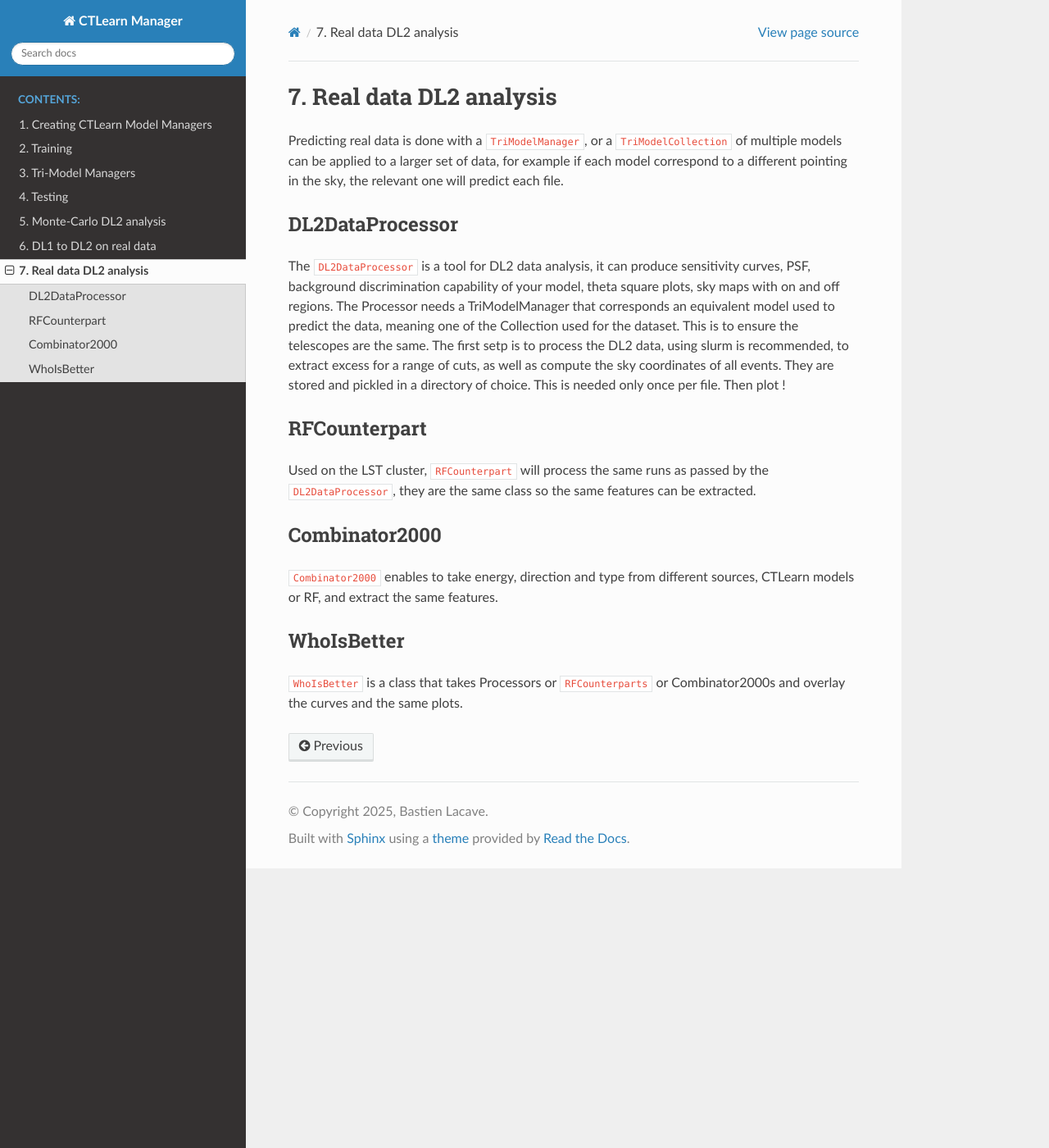
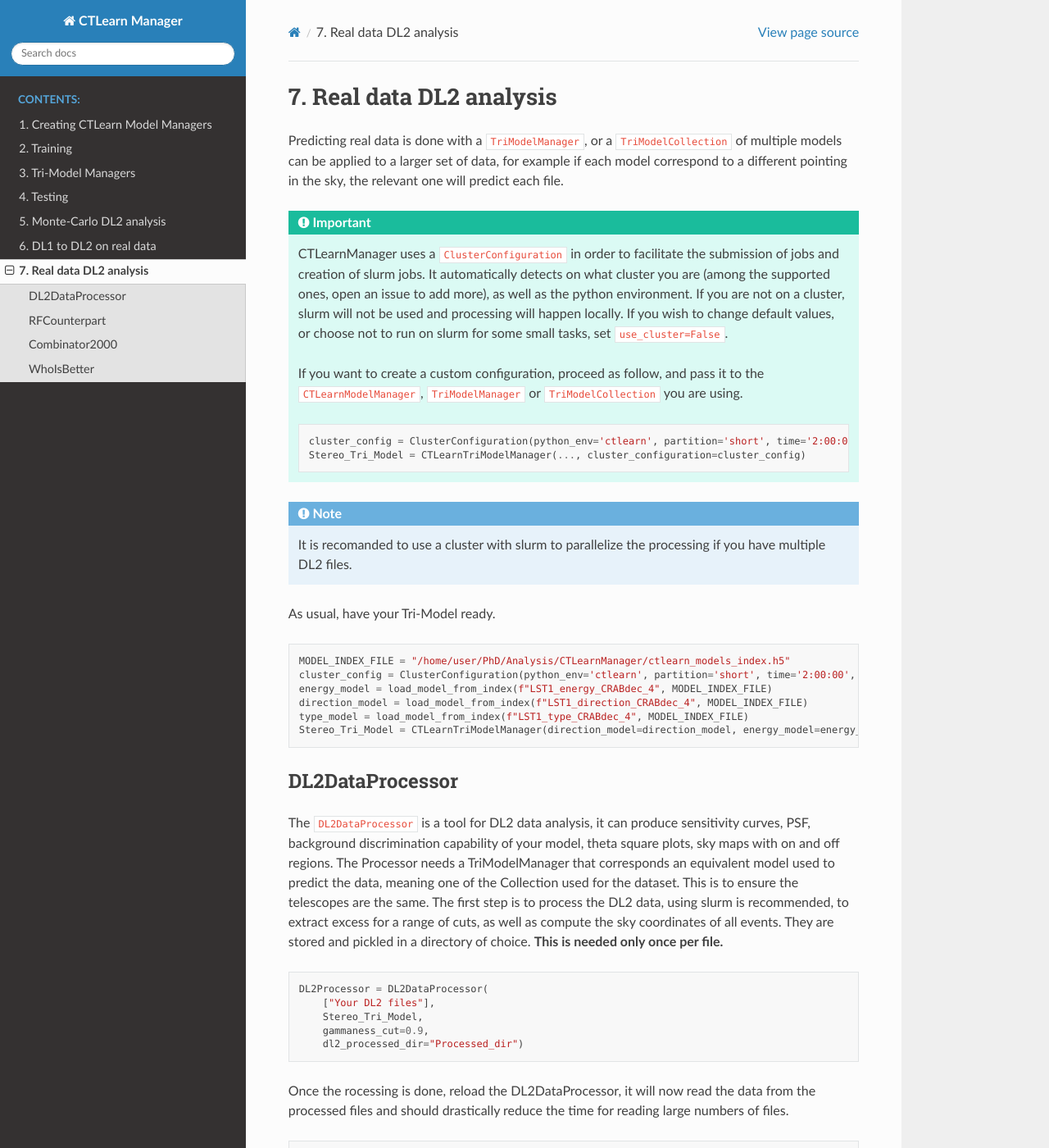
Before and after one commit to BastienLacave/CTLearn-Manager, a Sphinx documentation site: the page built from docs/source/7DataDL2.rst, in a window 1280 px wide and 1400 px high. Shown: the whole window at 82% size. Built offline with Sphinx 7.4.7 and the Read the Docs theme 3.1.0, drawn with Linux system fonts in a browser that asks for light colours; some of the changed text lies outside the part shown.

Commit message:
Enhance documentation for CTLearnManager and DL2DataProcessor, including usage examples and cluster configuration details. Add new images for visual representation of analysis results.

```diff
--- a/docs/source/7DataDL2.rst
+++ b/docs/source/7DataDL2.rst
@@ -1,25 +1,108 @@
 7. Real data DL2 analysis
 =========================
 
+
+
 Predicting real data is done with a ``TriModelManager``, or a ``TriModelCollection`` of multiple models can be applied to a larger set of data, for example if each model correspond to a different pointing in the sky, the relevant one will predict each file.
+
+
+.. important::
+
+    CTLearnManager uses a ``ClusterConfiguration`` in order to facilitate the submission of jobs and creation of slurm jobs.
+    It automatically detects on what cluster you are (among the supported ones, open an issue to add more), as well as the python environment.
+    If you are not on a cluster, slurm will not be used and processing will happen locally.
+    If you wish to change default values, or choose not to run on slurm for some small tasks, set ``use_cluster=False``.
+
+    If you want to create a custom configuration, proceed as follow, and pass it to the ``CTLearnModelManager``, ``TriModelManager`` or ``TriModelCollection`` you are using.
+
+    .. code-block:: python
+
+        cluster_config = ClusterConfiguration(python_env='ctlearn', partition='short', time='2:00:00', use_cluster=True, account='aswg')
+        Stereo_Tri_Model = CTLearnTriModelManager(..., cluster_configuration=cluster_config)
+
+.. note::
+
+    It is recomanded to use a cluster with slurm to parallelize the processing if you have multiple DL2 files.
+
+As usual, have your Tri-Model ready.
+
+.. code-block:: python
+
+    MODEL_INDEX_FILE = "/home/user/PhD/Analysis/CTLearnManager/ctlearn_models_index.h5"
+    cluster_config = ClusterConfiguration(python_env='ctlearn', partition='short', time='2:00:00', use_cluster=True)
+    energy_model = load_model_from_index(f"LST1_energy_CRABdec_4", MODEL_INDEX_FILE)
+    direction_model = load_model_from_index(f"LST1_direction_CRABdec_4", MODEL_INDEX_FILE)
+    type_model = load_model_from_index(f"LST1_type_CRABdec_4", MODEL_INDEX_FILE)
+    Stereo_Tri_Model = CTLearnTriModelManager(direction_model=direction_model, energy_model=energy_model, type_model=type_model, cluster_configuration=cluster_config)
 
 DL2DataProcessor
 ----------------
 
-The ``DL2DataProcessor`` is a tool for DL2 data analysis, it can produce sensitivity curves, PSF, background discrimination capability of your model, theta square plots, sky maps with on and off regions. The Processor needs a TriModelManager that corresponds an equivalent model used to predict the data, meaning one of the Collection used for the dataset. This is to ensure the telescopes are the same.
-The first setp is to process the DL2 data, using slurm is recommended, to extract excess for a range of cuts, as well as compute the sky coordinates of all events. They are stored and pickled in a directory of choice. This is needed only once per file.
-Then plot !
+The ``DL2DataProcessor`` is a tool for DL2 data analysis, it can produce sensitivity curves, PSF,
+background discrimination capability of your model, theta square plots, sky maps with on and off regions.
+The Processor needs a TriModelManager that corresponds an equivalent model used to predict the data, meaning
+one of the Collection used for the dataset. This is to ensure the telescopes are the same.
+The first step is to process the DL2 data, using slurm is recommended, to extract excess for a range of cuts,
+as well as compute the sky coordinates of all events. They are stored and pickled in a directory of choice.
+**This is needed only once per file.**
+
+.. code-block:: python
+
+    DL2Processor = DL2DataProcessor(
+        ["Your DL2 files"],
+        Stereo_Tri_Model,
+        gammaness_cut=0.9,
+        dl2_processed_dir="Processed_dir")
+
+Once the rocessing is done, reload the DL2DataProcessor, it will now read the data from the processed files and should drastically reduce the time for reading large numbers of files.
+
+.. code-block:: python
+
+    DL2Processor.plot_skymap()
+    DL2Processor.plot_theta2_distribution(25)
+
+.. image:: images/DL2SkyMap.png
+    :width: 400
+
+.. image:: images/DL2Theta2plot.png
+    :width: 400
+
+A variety of other plots can be produced.
+
+.. code-block:: python
+
+    DL2Processor.plot_bkg_discrimination_capability()
+    DL2Processor.plot_excess_vs_background_rates()
+    DL2Processor.plot_excess_and_background_rates_vs_energy()
+    DL2Processor.plot_PSF()
+    DL2Processor.plot_sensitivity()
 
 RFCounterpart
 -------------
 
-Used on the LST cluster, ``RFCounterpart`` will process the same runs as passed by the ``DL2DataProcessor``, they are the same class so the same features can be extracted.
+Used on the LST cluster, ``LazyRFCounterpart`` will process the same runs as passed by the ``DL2DataProcessor``, they are the same class so the same features can be extracted.
+
+.. warning::
+
+    The LazyRFCounterpart can only be used on the LST cluster. Use RFCounterpart instead if you are not on the LST cluster.
+
+.. code-block:: python
+
+    RFDL2Processor = LazyRFCounterpart(DL2Processor, dl2_processed_dir="Processed_dir", gammaness_cut=0.8)
 
 Combinator2000
 --------------
 
 ``Combinator2000`` enables to take energy, direction and type from different sources, CTLearn models or RF, and extract the same features.
 
+.. code-block:: python
+
+    Combinator2000 = Combinator2000(direction_processor, energy_processor, type_processor,)
+
 WhoIsBetter
 -----------
 ``WhoIsBetter`` is a class that takes Processors or ``RFCounterparts`` or Combinator2000s and overlay the curves and the same plots.
+
+.. code-block:: python
+
+    WhoIsBetter = WhoIsBetter([DL2Processor, RFDL2Processor, Combinator2000], labels=["DL2", "RF", "Combinator2000"])
```
Also changed, not shown: docs/source/2training.rst (+14 -0 lines), docs/source/images/DL2SkyMap.png (added), docs/source/images/DL2Theta2plot.png (added), 1 other file.
